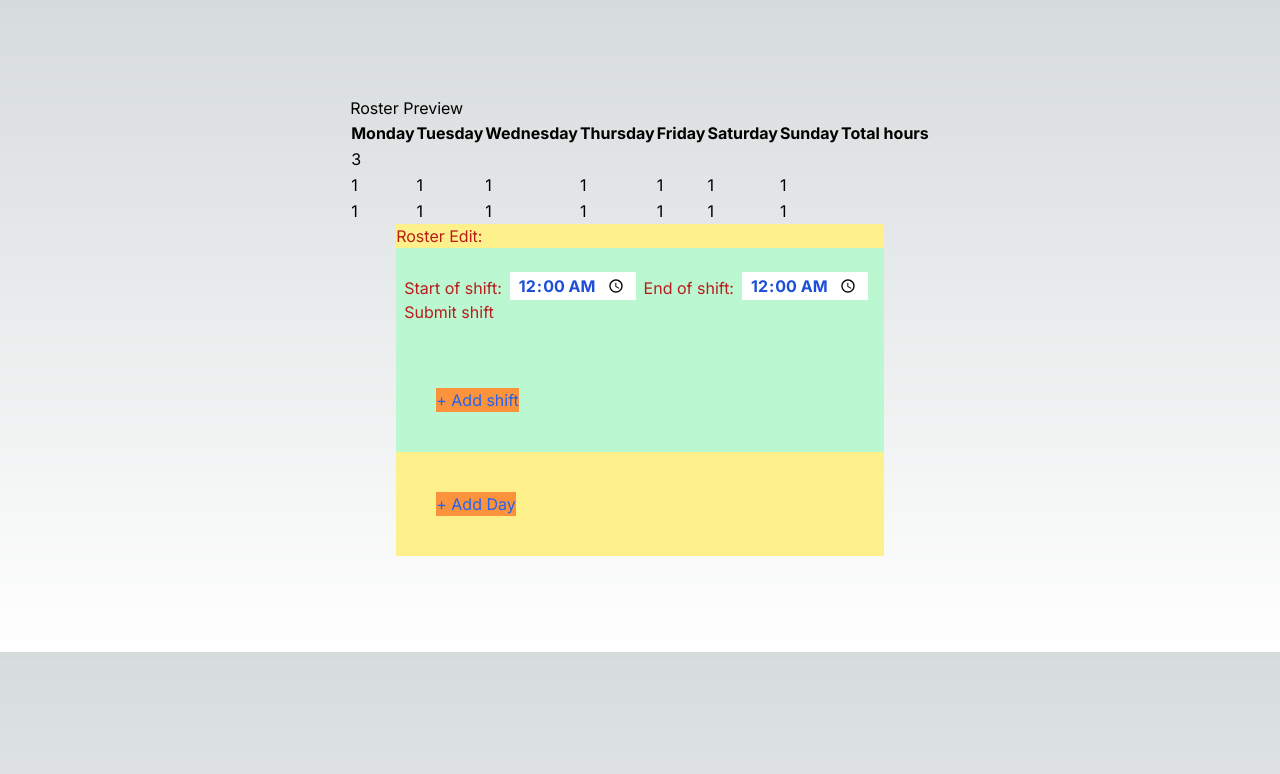
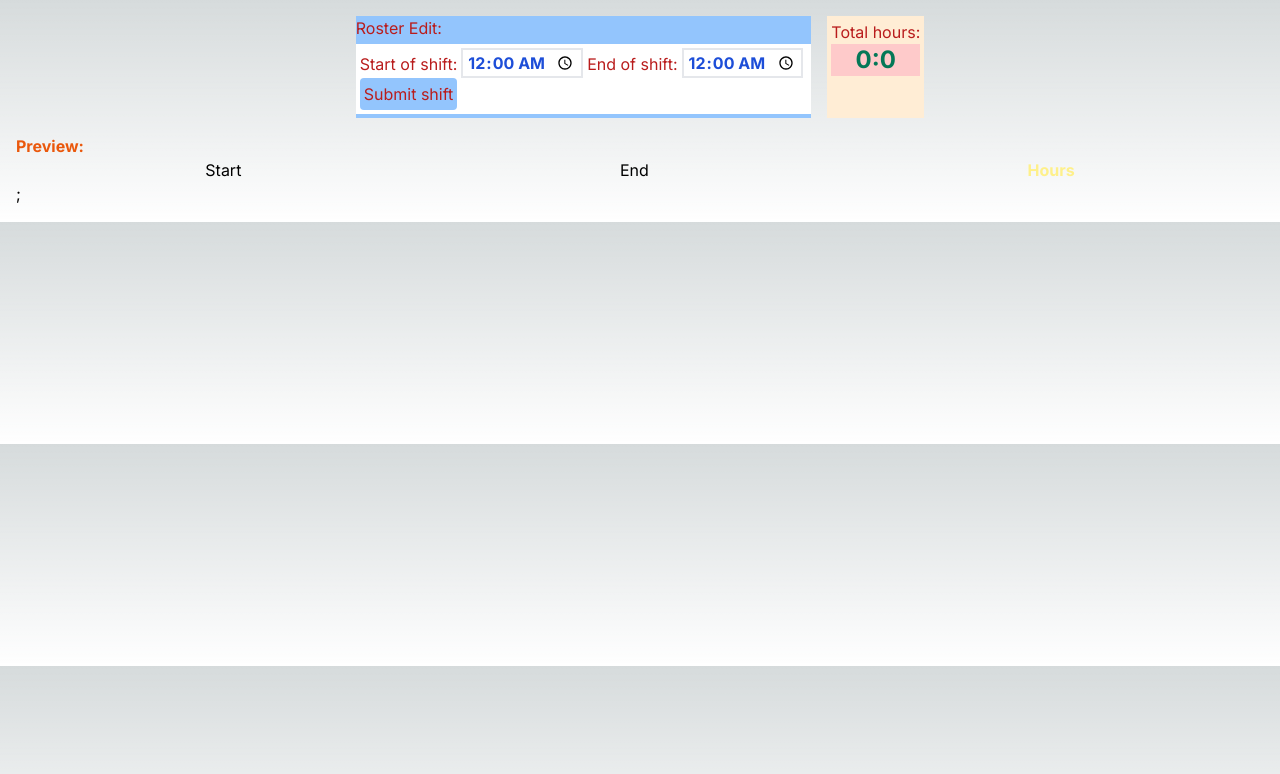
Before and after one commit to bruncik/Roster, a Next.js app in the folder roster/: page / in a window 1280 px wide. Shown: the top 774 px of the page. Built offline with nearby package versions, Linux system fonts and the light colour scheme.

Commit message:
basic working calculator

```diff
--- a/roster/app/components/contextX.jsx
+++ b/roster/app/components/contextX.jsx
@@ -8,19 +8,24 @@ export default ContextX;
 
 export function XProvider({ children }) {
 
-    const [hours, setHours] = useState([3]);
+    //const [hours, setHours] = useState([]);
+    //const [shiftStart, setShiftStart] = useState('00:00');
+    //const [shiftEnd, setShiftEnd] = useState('00:00');
+    const [shift, setShift] = useState([]);
+    const [durationShift, setDurationShift] = useState(0);
+
     //{
     // items: [],
     //});
 
-    const addHours = (time) => {
-        setHours(
-            hours + time
-        );
-    };
+    //const addHours = (time) => {
+    //   setHours(
+    //      hours + time
+    //  );
+    //};
 
     return (
-        <ContextX.Provider value={{ hours, addHours }}>
+        <ContextX.Provider value={{ shift, setShift, durationShift, setDurationShift }}>
             {children}
         </ContextX.Provider>
     );
--- a/roster/app/components/day.tsx
+++ b/roster/app/components/day.tsx
@@ -14,7 +14,7 @@ export default function Day() {
 
     return (
 
-        <div className="bg-green-200">
+        <div className="bg-green-100">
 
             {oneShift}
             <button className="text text-blue-600 bg-orange-400 m-10"
--- a/roster/app/components/oneShift.tsx
+++ b/roster/app/components/oneShift.tsx
@@ -4,7 +4,8 @@ import { useContext, useState } from "react"
 
 export default function OneShift() {
 
-    const { addHours } = useContext(ContextX);
+    const { shift, setShift, setDurationShift } = useContext(ContextX);
+    //   need move to context
     const [shiftStart, setShiftStart] = useState('00:00');
     const [shiftEnd, setShiftEnd] = useState('00:00');
 
@@ -31,15 +32,27 @@ export default function OneShift() {
         }
 
         const hours = Math.floor(duration / (1000 * 60 * 60));
-        const minutes = Math.floor((duration / (1000 * 60)) % 60);
+        const minutes = Math.floor((duration / (1000 * 60)) % 60);      //!!!!!! check for leading 0
 
+        // save to shift context
+        var strMinutes = '';
+        if (minutes < 10) {
+            strMinutes = '0' + minutes;
+        }
+        else {
+            strMinutes = '' + minutes;
+        }
+
+        const newShift = { start: shiftStart, end: shiftEnd, hours: hours + ':' + strMinutes };
+        setShift([...shift, newShift]);
+        setDurationShift(p => p + duration);
         setShiftStart('00:00');
         setShiftEnd('00:00');
-        addHours(' -- ' + hours + ':' + minutes + ' ');
+        //addHours(' -- ' + hours + ':' + minutes + ' ');
     };
 
     return (        // form with button
-        <div className="flex flex-col my-4 p-2">
+        <div className="flex flex-col my-1 p-1 bg-white">
             <form onSubmit={handleSubmit}>
                 <div className="flex">
                     <label className='mt-1'>Start of shift:</label>
@@ -47,7 +60,7 @@ export default function OneShift() {
                     <label className='mt-1'>End of shift:</label>
                     <TimeInputField value={shiftEnd} onChange={handleShiftChangeE} />
                 </div>
-                <button type="submit">Submit shift</button>
+                <button type="submit" className="bg-blue-300 rounded p-1">Submit shift</button>
             </form>
         </div>
     )
--- a/roster/app/components/rosterEdit.tsx
+++ b/roster/app/components/rosterEdit.tsx
@@ -1,11 +1,12 @@
-import Days from "./days";
+
+import OneShift from "./oneShift";
 
 export default function RosterEdit() {
 
     return (
-        <div className="bg-yellow-200">
+        <div className="bg-blue-300 m-2">
             <h1>Roster Edit:</h1>
-            <Days />
+            <OneShift />
         </div>
     )
 }
--- a/roster/app/components/rosterPreview.tsx
+++ b/roster/app/components/rosterPreview.tsx
@@ -1,10 +1,10 @@
-import RosterTable from "./rosterTable";
+import RosterTable2 from "./rosterTable2";
 
 export default function RosterPreview() {
     return (
-        <div>
-            <h1>Roster Preview</h1>
-            <RosterTable />
+        <div className="m-2">
+            <h1 className="text-orange-600 font-bold">Preview:</h1>
+            <RosterTable2 />
         </div>
     )
 }
--- a/roster/app/components/rosterTable.tsx
+++ b/roster/app/components/rosterTable.tsx
@@ -1,8 +1,9 @@
 import ContextX from "./contextX"
-import { useContext } from "react"
+import { useContext, useState } from "react"
 
 export default function RosterTable() {
-    const { hours } = useContext(ContextX);
+    const { hours, shiftStart, shiftEnd } = useContext(ContextX);
+    const [value, setValue] = useState([]);
 
     return (
         <div>
@@ -21,7 +22,7 @@ export default function RosterTable() {
                 </thead>
                 <tbody>
                     <tr>
-                        <td>{hours}</td>
+                        <td>Starting:{shiftStart} ending:{shiftEnd} Total:{hours}</td>
                         <td>{ }</td>
                         <td>{ }</td>
                         <td>{ }</td>
--- /dev/null
+++ b/roster/app/components/rosterTable2.tsx
@@ -0,0 +1,32 @@
+import ContextX from "./contextX"
+import { useContext, useState } from "react"
+
+export default function RosterTable() {
+    const { shift, durationShift } = useContext(ContextX);
+
+    const countTotalTime = (duration) => {
+        const hours = Math.floor(duration / (1000 * 60 * 60));
+        const minutes = Math.floor((duration / (1000 * 60)) % 60);
+
+        return hours + ':' + minutes;
+    }
+    /* <h1>duration: {countTotalTime(durationShift)}</h1> */
+
+    return (
+        <div className="">
+            <div className="flex justify-around">
+                <div>Start</div>
+                <div>End</div>
+                <div className="font-bold text-yellow-200">Hours</div>
+            </div>
+            {shift.map((n, index) => (
+                <div key={index} className="flex justify-around">
+                    <div>{n.start}</div>
+                    <div>{n.end} </div>
+                    <div className="text-yellow-200"> {n.hours}</div>
+                </div>
+            ))};
+
+        </div>
+    );
+}
--- a/roster/app/components/timeInputField.tsx
+++ b/roster/app/components/timeInputField.tsx
@@ -7,7 +7,7 @@ export default function TimeInputField(props) {
 
     return (
         //in the future here will be form with submit button
-        <input className='text-blue-700 font-bold px-2 mx-2'
+        <input className='text-blue-700 font-bold px-1 mx-1 border-2'
             type="time" id="appt" name="appt" min="00:00" max="24:00" defaultValue="00:00"
             required value={props.value} onChange={handleChange} />
     );
--- /dev/null
+++ b/roster/app/components/totalHours.tsx
@@ -0,0 +1,20 @@
+import ContextX from "./contextX"
+import { useContext, useState } from "react"
+
+export default function TotalHours() {
+    const { durationShift } = useContext(ContextX);
+
+    const countTotalTime = (duration) => {
+        const hours = Math.floor(duration / (1000 * 60 * 60));
+        const minutes = Math.floor((duration / (1000 * 60)) % 60);
+
+        return hours + ':' + minutes;
+    }
+
+    return (
+        <div className="m-2 p-1 bg-orange-100 flex flex-col content-center">
+            <h1>Total hours:</h1>
+            <div className=" text-center bg-red-200 justify-items-center items-center text-2xl font-bold text-emerald-700">{countTotalTime(durationShift)}</div>
+        </div>
+    )
+}
--- a/roster/app/page.tsx
+++ b/roster/app/page.tsx
@@ -3,19 +3,21 @@ import Image from 'next/image'
 import RosterEdit from './components/rosterEdit'
 import RosterPreview from './components/rosterPreview'
 import { XProvider } from './components/contextX'
+import TotalHours from './components/totalHours'
 
 
 export default function Home() {
 
   return (
-    <main className="flex flex-col items-center justify-between p-24">
+    <main className="flex flex-col  justify-center p-2">
 
       <XProvider>
+        <div className='test text-red-700 flex justify-center'>
+          <RosterEdit />
+          <TotalHours />
+        </div>
         <div>
           <RosterPreview />
-        </div>
-        <div className='test text-red-700'>
-          <RosterEdit />
         </div>
       </XProvider>
 
```
